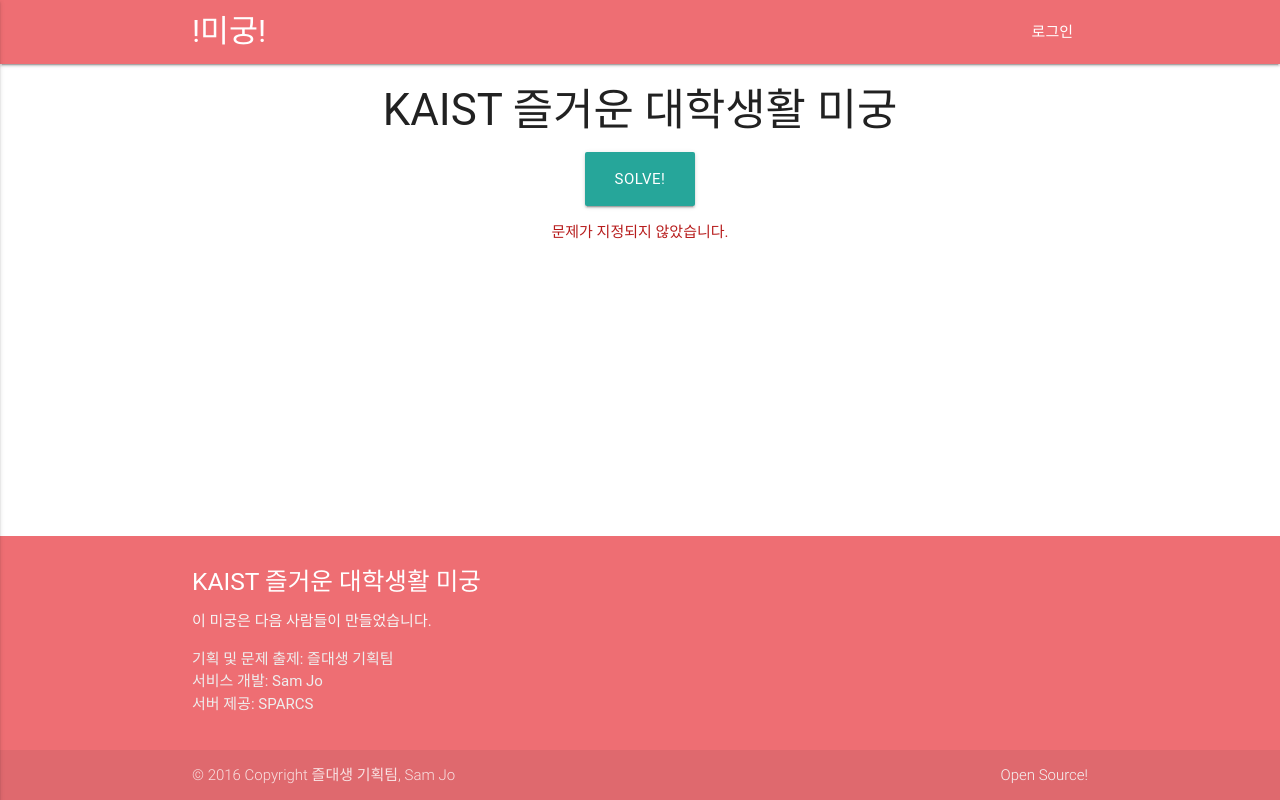
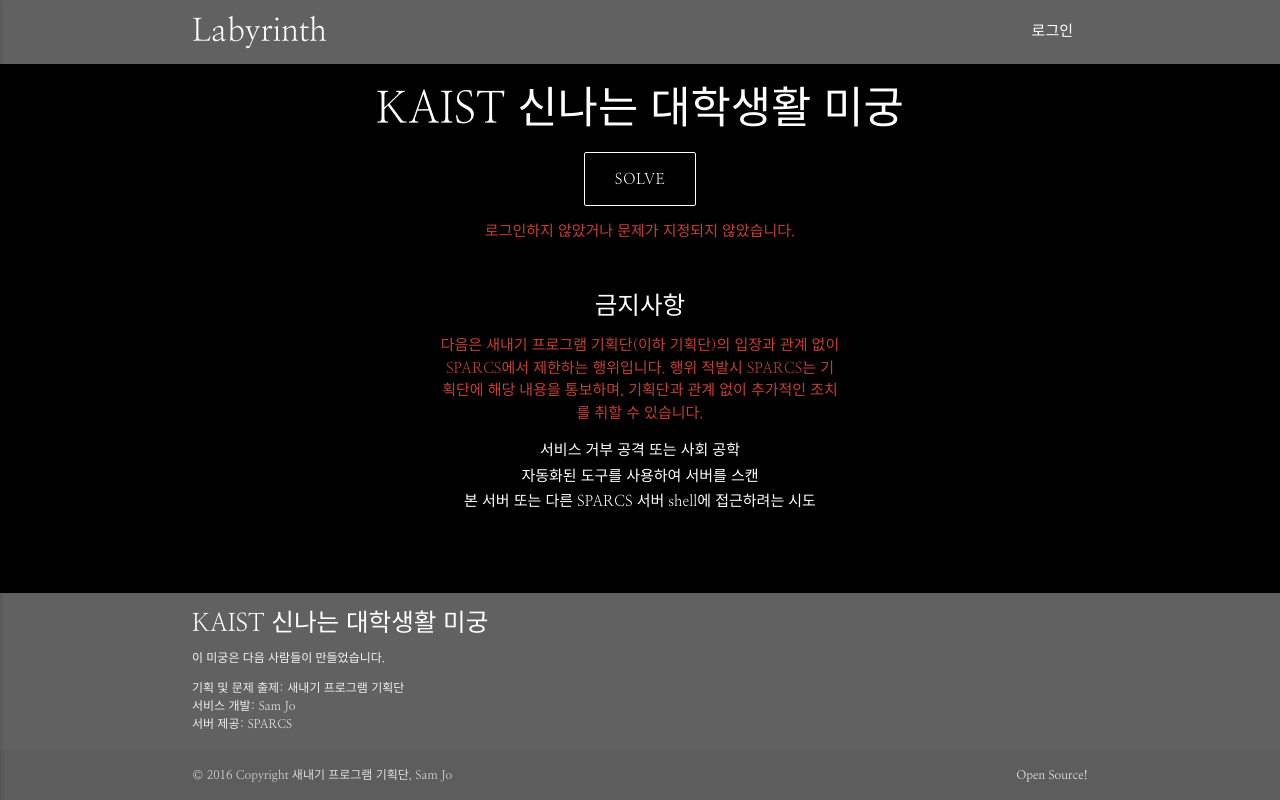
Before and after one commit to a1sams1a/maze, a Django app: page /core/ in a window 1280 px wide. Run offline with Django 3.2, Linux system fonts and the light colour scheme; parts of the project's set-up code (start-up, migrations or seed data) failed here and were passed over; some libraries are stand-ins or nearby versions; some web fonts are replaced.

Commit message:
modify design; add template copy features

```diff
--- a/apps/core/models.py
+++ b/apps/core/models.py
@@ -31,7 +31,10 @@
     no = models.IntegerField()
     css = models.TextField(null=True, blank=True)
     title = models.CharField(max_length=300)
-    text = models.TextField()
+    text1 = models.TextField(null=True, blank=True)
+    text2 = models.TextField(null=True, blank=True)
+    image1 = models.ImageField(null=True, blank=True)
+    image2 = models.ImageField(null=True, blank=True)
     answer = models.CharField(max_length=100)
     problem_set = models.ForeignKey(ProblemSet, related_name='problems')
 
--- a/static/css/base.css
+++ b/static/css/base.css
@@ -1,6 +1,50 @@
+@import url(https://fonts.googleapis.com/earlyaccess/nanummyeongjo.css);
+
+body {
+    color:#fff;
+    background-color:#000;
+    font-family:'Nanum Myeongjo', serif;
+}
+
+.red-text {
+    color:#c73e34 !important;
+}
+
+nav {
+    background-color:#616161;
+}
+
+footer.page-footer {
+    background-color:#616161;
+}
+
+p.ban-list {
+    margin-bottom:0;
+    margin-top:3px;
+}
+
+.btn, .btn-large {
+    color:#fff;
+    background-color:rgba(0,0,0,0);
+    border:1px #fff solid;
+}
+
+.btn:hover, .btn-large:hover {
+    background-color:rgba(255,255,255,0.4);
+}
+
 #main {
     text-align:center;
-    margin-bottom:20px;
+}
+
+#ban {
+    margin:50px auto;
+    width:400px;
+    text-align:center;
+}
+
+@media(max-width:400px) {
+    #ban { width:100%; }
 }
 
 #login {
@@ -11,6 +55,14 @@
 
 #login p {
     text-align:center;
+}
+
+#problem {
+    text-align:center;
+}
+
+#problem img {
+    max-width:100%;
 }
 
 #problem h3 {
@@ -31,7 +83,18 @@
     text-align:center;
 }
 
-footer {
+footer.page-footer {
     bottom:0;
     width:100%;
+    font-size:80%;
+    padding-top:5px;
 }
+
+footer.page-footer .row {
+    margin-bottom:5px;
+}
+
+footer.page-footer .footer-copyright {
+    height:40px;
+    line-height:40px;
+}
--- a/templates/base.html
+++ b/templates/base.html
@@ -4,7 +4,7 @@
     <meta charset="utf-8">
     <meta http-equiv="X-UA-Compatible" content="IE=edge">
     <meta name="viewport" content="width=device-width, initial-scale=1, user-scalable=no">
-    <title>!미궁!</title>
+    <title>Labyrinth</title>
 
     <link href="//fonts.googleapis.com/icon?family=Material+Icons" rel="stylesheet">
     <link rel="stylesheet" href="//cdnjs.cloudflare.com/ajax/libs/materialize/0.97.6/css/materialize.min.css">
@@ -17,7 +17,7 @@
 <body>
     <nav>
         <div class="nav-wrapper container">
-            <a href="/" class="brand-logo">!미궁!</a>
+            <a href="/" class="brand-logo">Labyrinth</a>
             <a href="#" data-activates="mobile-menu" class="button-collapse"><i class="material-icons">menu</i></a>
             <ul id="nav-main" class="right hide-on-med-and-down">
                 {% if user.is_authenticated %}
@@ -44,10 +44,10 @@
         <div class="container">
             <div class="row">
                 <div class="col s12">
-                    <h5 class="white-text">KAIST 즐거운 대학생활 미궁</h5>
+                    <h5 class="white-text">KAIST 신나는 대학생활 미궁</h5>
                     <p class="grey-text text-lighten-4">이 미궁은 다음 사람들이 만들었습니다.</p>
                     <ul>
-                        <li><a class="grey-text text-lighten-3" href="#!">기획 및 문제 출제: 즐대생 기획팀</a></li>
+                        <li><a class="grey-text text-lighten-3" href="https://freshman.kaist.ac.kr/">기획 및 문제 출제: 새내기 프로그램 기획단</a></li>
                         <li><a class="grey-text text-lighten-3" href="https://linkedin.com/in/sambradjo/">서비스 개발: Sam Jo</a></li>
                         <li><a class="grey-text text-lighten-3" href="http://sparcs.org/">서버 제공: SPARCS</a></li>
                     </ul>
@@ -56,7 +56,7 @@
         </div>
         <div class="footer-copyright">
             <div class="container">
-            © 2016 Copyright 즐대생 기획팀, Sam Jo
+            © 2016 Copyright 새내기 프로그램 기획단, Sam Jo
             <a class="grey-text text-lighten-4 right" href="https://github.com/a1sams1a/maze/">Open Source!</a>
             </div>
         </div>
--- a/templates/main.html
+++ b/templates/main.html
@@ -2,12 +2,20 @@
 
 {% block content %}
 <div id="main">
-    <h3 class="center-align">KAIST 즐거운 대학생활 미궁</h3>
-    <p><a href="/core/solve/" class="waves-effect waves-light btn-large">Solve!</a></p>
+    <h3 class="center-align">KAIST 신나는 대학생활 미궁</h3>
+    <p><a href="/core/solve/" class="waves-effect waves-light btn-large">Solve</a></p>
     {% if profile and profile.problem_set %}
     <p>반 번호: {{profile.team_no}}, 상태: {{profile.progress_no|add:"-1"}} / {{profile.problem_set.max_no}}</p>
     {% else %}
-    <p class="red-text text-darken-4">문제가 지정되지 않았습니다.</p>
+    <p class="red-text">로그인하지 않았거나 문제가 지정되지 않았습니다.</p>
     {% endif %}
+
+</div>
+<div id="ban">
+    <h5 class="center-align">금지사항</h5>
+    <p class="red-text">다음은 새내기 프로그램 기획단(이하 기획단)의 입장과 관계 없이 SPARCS에서 제한하는 행위입니다. 행위 적발시 SPARCS는 기획단에 해당 내용을 통보하며, 기획단과 관계 없이 추가적인 조치를 취할 수 있습니다.</p>
+    <p class="ban-list">서비스 거부 공격 또는 사회 공학</p>
+    <p class="ban-list">자동화된 도구를 사용하여 서버를 스캔</p>
+    <p class="ban-list">본 서버 또는 다른 SPARCS 서버 shell에 접근하려는 시도</p>
 </div>
 {% endblock %}
```
Also changed, not shown: apps/core/admin.py (+23 -6 lines), templates/solve.html (+21 -5 lines).
